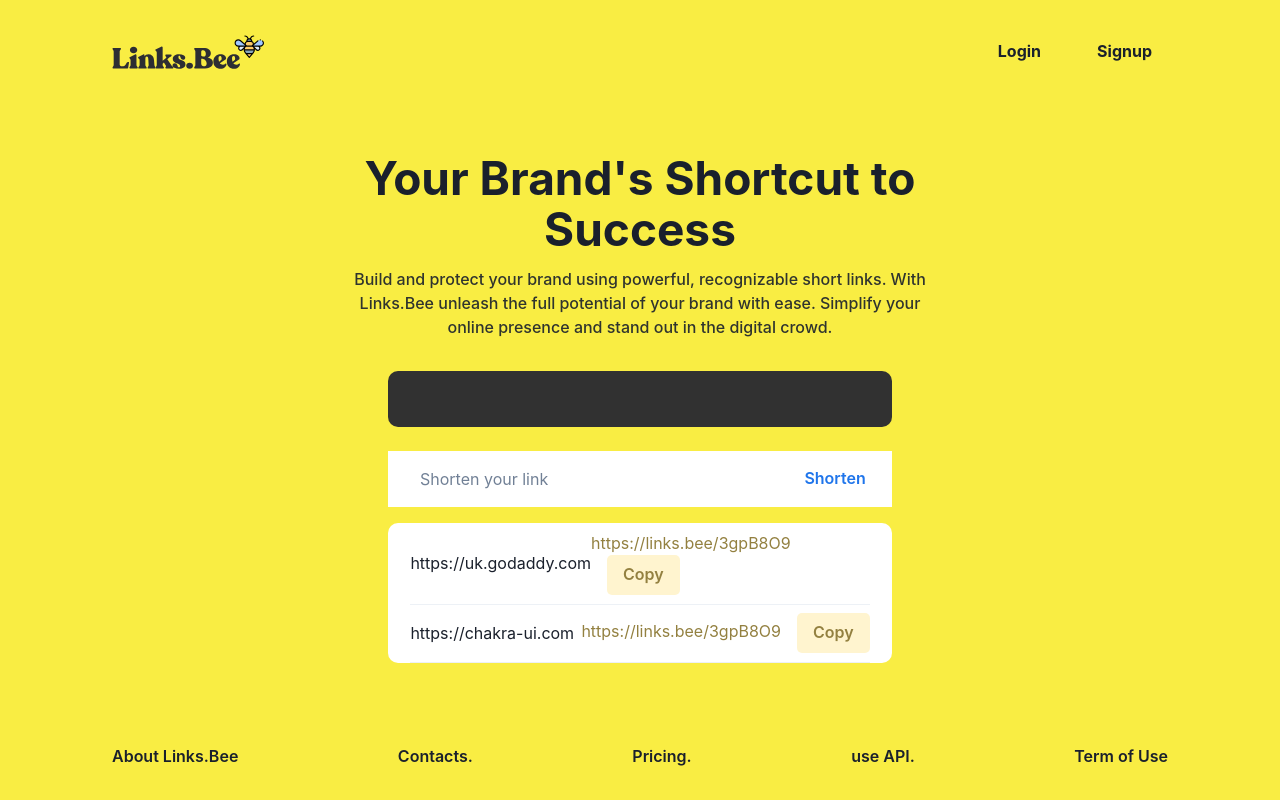
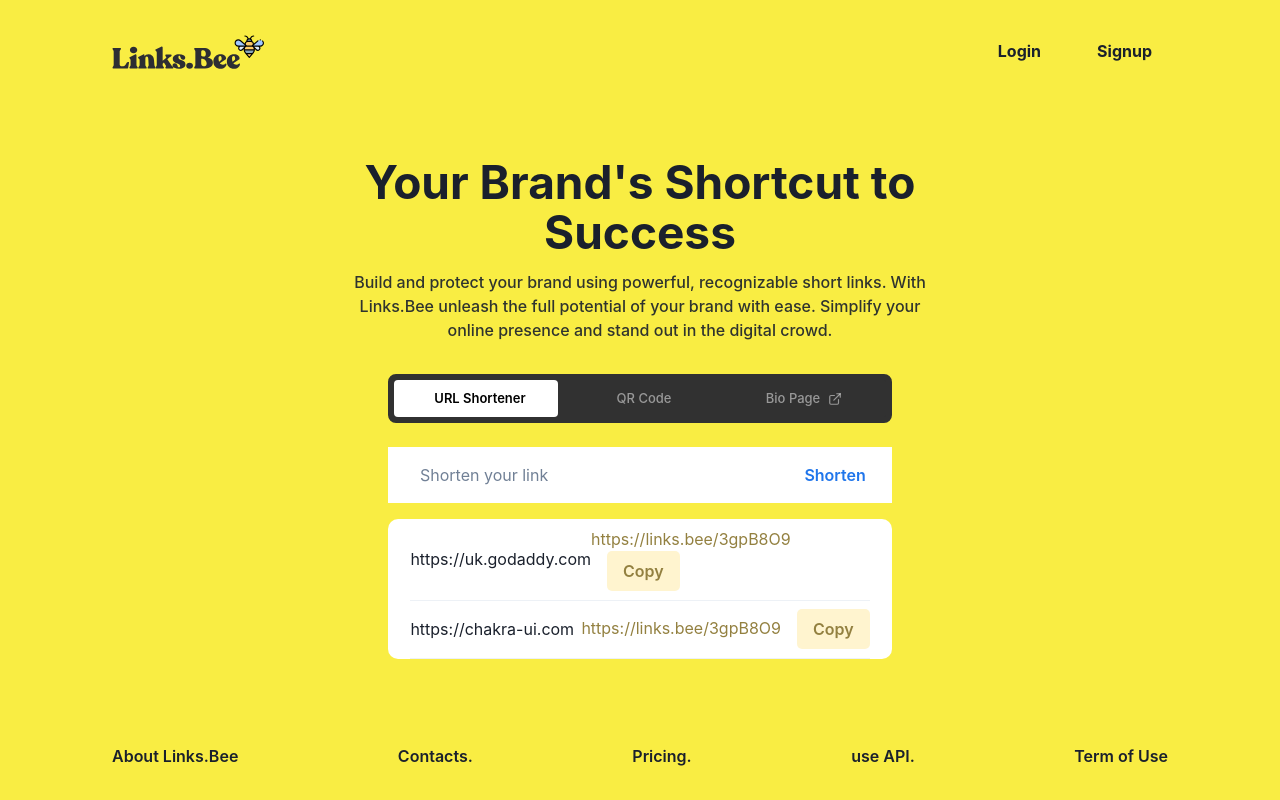
Before and after one commit to timi-codes/links-bee, a Next.js app in the folder src/frontend/: page / in a window 1280 px wide. Built offline with nearby package versions, Linux system fonts and the light colour scheme.

Commit message:
implement home tab

```diff
--- a/src/frontend/package.json
+++ b/src/frontend/package.json
@@ -11,6 +11,7 @@
   },
   "dependencies": {
     "@apollo/client": "^3.9.3",
+    "@chakra-ui/icons": "^2.1.1",
     "@chakra-ui/next-js": "^2.2.0",
     "@chakra-ui/react": "^2.8.2",
     "@emotion/react": "^11.11.3",
--- a/src/frontend/pages/_app.js
+++ b/src/frontend/pages/_app.js
@@ -1,4 +1,5 @@
 import { ChakraProvider } from '@chakra-ui/react'
+import "../styles/global.css"
 
 const App = ({ Component, pageProps }) => {
   return (
--- a/src/frontend/pages/index.js
+++ b/src/frontend/pages/index.js
@@ -1,3 +1,4 @@
+import React from 'react';
 import Head from 'next/head';
 import {
   Text,
@@ -9,8 +10,11 @@
   Link,
   Image,
   Heading,
-  useDisclosure
+  useDisclosure,
+  Radio,
+  RadioGroup
 } from '@chakra-ui/react';
+import { ExternalLinkIcon } from '@chakra-ui/icons'
 import ShortTimeLinkItem from '../component/ShortTimeLinkItem';
 import SignInModal from '../component/SignInModal';
 import SignUpModal from '../component/SignUpModal';
@@ -37,6 +41,8 @@
     onOpen: onSignupOpen,
     onClose: onSignupClose
   } = useDisclosure();
+
+  const [value, setValue] = React.useState('1')
 
   return (
     <>
@@ -86,7 +92,34 @@
               <Text fontSize={16} mt={3} px={16} fontWeight={500} opacity={0.9}>Build and protect your brand using powerful, recognizable short links. With Links.Bee unleash the full potential of your brand with ease. Simplify your online presence and stand out in the digital crowd.</Text>
             </Box>
             <Stack direction="column" margin="0 auto" maxWidth="70%">
-            <Box height="3.5rem" backgroundColor="#313131" rounded="10px" mb="1rem"></Box>
+            <Box
+              className='tabs-container'
+              display="grid"
+              gridAutoFlow="column"
+              gridAutoColumns="2fr 1fr"
+              position="relative"
+              backgroundColor="#313131"
+              height="3.1rem"
+              rounded="8px"
+              border="6px solid #313131"
+              mb="1rem"
+              justifyContent="space-between"
+            >
+              <RadioGroup className="tabs" as={Flex} onChange={setValue} value={value}>
+                <Radio value='1' width="50%">URL Shortener</Radio>
+                <Radio value='2' width="50%">QR Code</Radio>
+              </RadioGroup>
+              {/* <input type='radio' id="url" name="url" value="URL Shortener" />
+              <label for="url"></label> */}
+              {/*QR Code*/}
+              {/* <input type='radio' id="qrc" name="qrc" value="QR Code"/>
+              <label for="qrc">QR Code</label> */}
+              {/*Bio Page*/}
+              <Flex direction="row" alignItems="center" justifyContent="center">
+                <Text fontSize="13px">Bio Page </Text>
+                <ExternalLinkIcon ml={2} boxSize={3.5}/>
+              </Flex>
+            </Box>
               <Flex
                 height="3.5rem"
                 backgroundColor="white"
--- /dev/null
+++ b/src/frontend/styles/global.css
@@ -0,0 +1,90 @@
+
+:root {
+    --radius: 8px;
+	--border: 4px;
+	--height: 48px;
+    --speed: 0.25s;
+}
+
+.tabs-container {
+    color: hsl(0 0% 100% / calc(0.5 + var(--highlight, 0)));
+    font-weight: 500;
+    --ease: linear(
+        0, 0.1641 3.52%, 0.311 7.18%,
+        0.4413 10.99%, 0.5553 14.96%,
+        0.6539 19.12%, 0.738 23.5%,
+        0.8086 28.15%, 0.8662 33.12%,
+        0.9078 37.92%, 0.9405 43.12%,
+        0.965 48.84%, 0.9821 55.28%,
+        0.992 61.97%, 0.9976 70.09%, 1
+    )
+}
+
+.chakra-radio__control,
+.sr-only {
+    position: absolute !important;
+	width: 1px !important;
+	height: 1px !important;
+	padding: 0;
+	overflow: hidden;
+	clip: rect(0, 0, 0, 0);
+	white-space: nowrap;
+	border-width: 0;
+}
+
+.tabs-container:has(label[data-checked]:nth-of-type(1)) { --active: 0; }
+.tabs-container:has(label[data-checked]:nth-of-type(2)) { --active: 1; }
+.tabs-container:has(label[data-checked]:nth-of-type(3)) { --active: 2; }
+.tabs-container:has(label[data-checked]:nth-of-type(4)) { --active: 3; }
+
+.tabs .chakra-radio__label[data-checked] {
+    --highlight: 1;
+    color: black;
+    z-index: 5;
+    font-weight: 600;
+}
+
+.tabs:has(label:nth-of-type(2)) { --count: 2; }
+.tabs:has(label:nth-of-type(3)) { --count: 3; }
+.tabs:has(label:nth-of-type(4)) { --count: 4; }
+
+.tabs-container .chakra-radio__label {
+	cursor: pointer;
+	text-align: center;
+	height: 100%;
+    width: 100%;
+	display: flex;
+    align-items: center;
+    justify-content: center;
+    font-size: 13px;
+    font-weight: 500;
+	border-radius: calc(var(--radius) - var(--border));
+	color: hsl(0 0% 100% / calc(0.5 + var(--highlight, 0)));
+	transition: background, color;
+    transition-duration: 0.25s;
+    transition-timing-function: var(--ease, ease);
+}
+
+.chakra-radio__label:not([data-checked]):hover{
+	--highlight: 0.35;
+	background: hsl(0 0% 20%);
+}
+
+.tabs-container::after {
+	pointer-events: none;
+	content: "";
+	width: calc(100% / 3);
+	height: 100%;
+	background: white;
+	position: absolute;
+	border-radius: calc(var(--radius) - var(--border));
+	translate: calc(var(--active, 0) * 100%) 0;
+	transition: translate, outline-color;
+    transition-duration: var(--speed);
+    transition-timing-function: var(--ease, ease);
+	outline: 2px solid transparent;
+}
+
+.tabs:has(:focus-visible)::after {
+	outline-color: red;
+}
```
Also changed, not shown: 1 other file (tests, documents, lock files or other folders).
